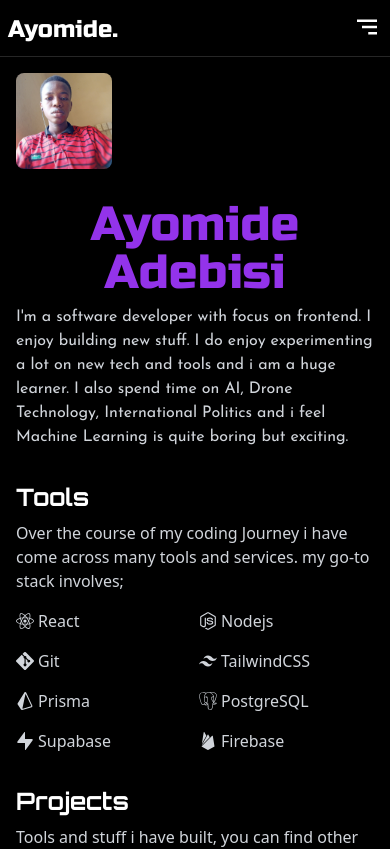
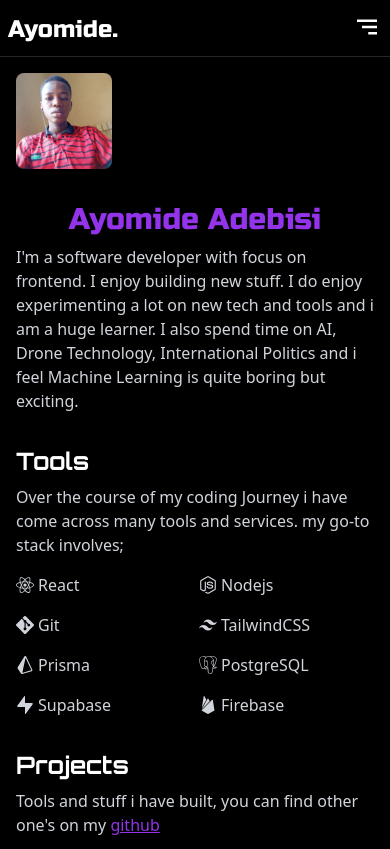
Before and after one commit to Ayothegod/portfolio, a Next.js app: page / in a window 390 px wide. Shown: the top 849 px of the page. Built offline with nearby package versions, Linux system fonts and the light colour scheme.

Commit message:
change fonts and text size

```diff
--- a/pages/index.js
+++ b/pages/index.js
@@ -28,11 +28,11 @@
               <Image src={aboutImage} alt="aboutImage" className="h-full w-full" />
             </div>
 
-            <h1 className="font-medium font-russo text-purple-600 text-5xl md:text-6xl mb-2 mt-8 text-center">
+            <h1 className="font-medium font-russo text-purple-600 text-3xl sm:text-4xl md:text-6xl mb-2 mt-8 text-center">
               Ayomide Adebisi
             </h1>
             {/* orbitron is so alien and beautiful */}
-            <p className=" font-josefin">
+            <p className=" ">
               I&apos;m a{" "}
               <span className="">software developer with focus on frontend</span>. I
               enjoy building new stuff. I do enjoy experimenting a lot on new
```
